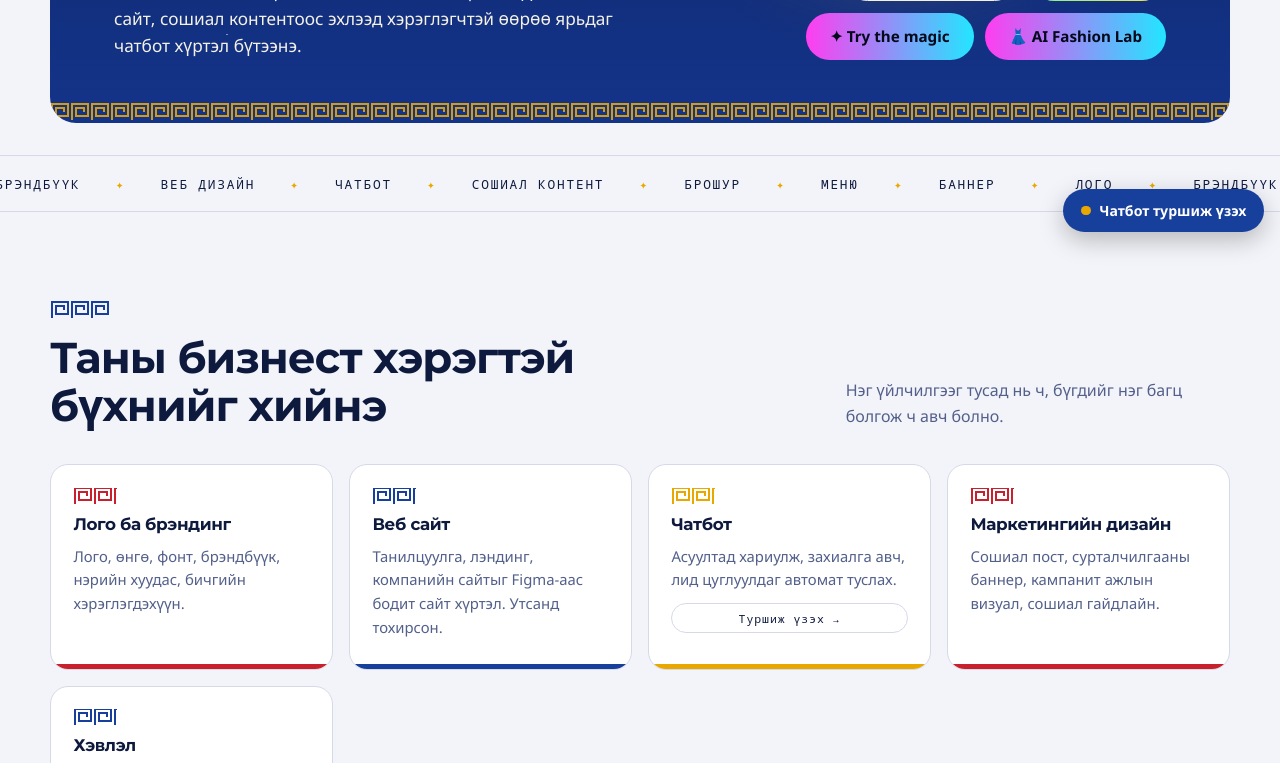
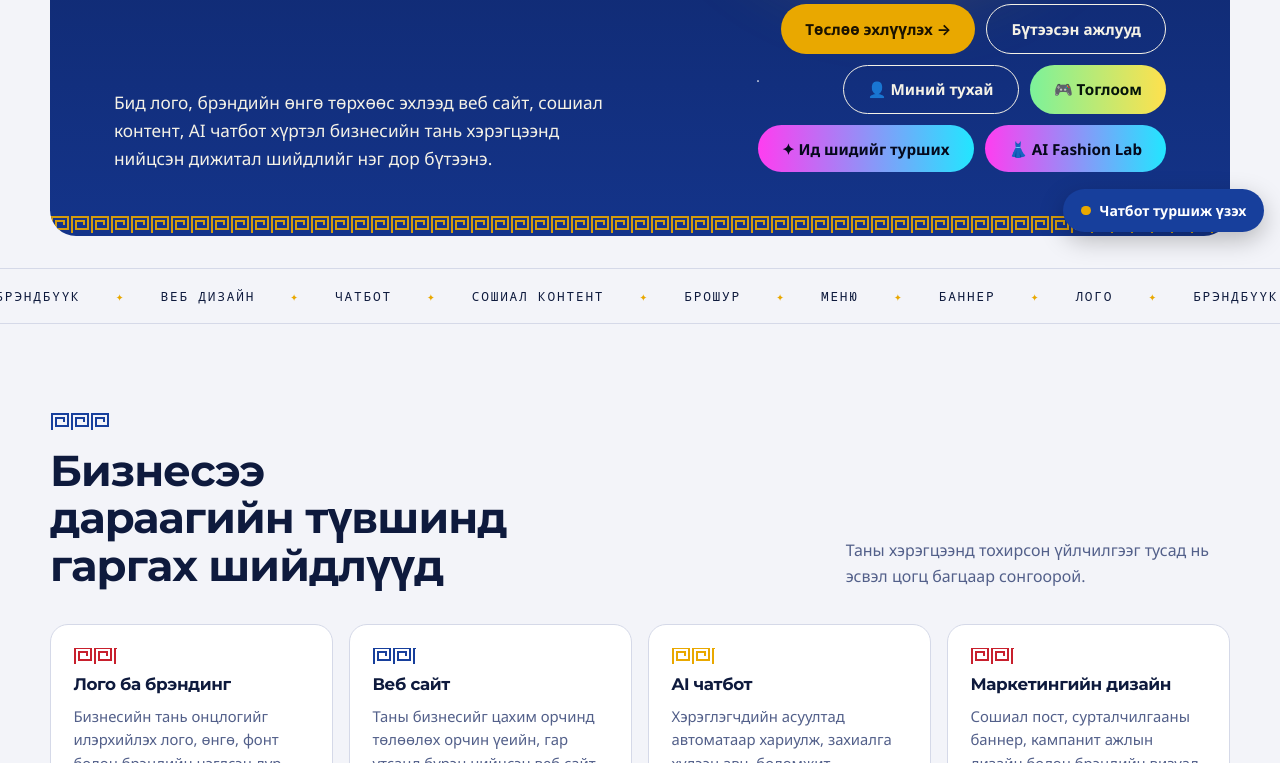
Before and after one commit to JackProst247/JackProst247.github.io, a plain HTML site: page index.html in a window 1280 px wide. Shown: the part 552-1315 px from the top of the page. Drawn offline with Linux system fonts and the light colour scheme.

Commit message:
Mongolian copy refresh: hero, services, work, process, order form and result (#4)
Claude-Session: https://claude.ai/code/session_018hxmXD16VFsE1N6wnwVj8W

Co-authored-by: Claude <noreply@anthropic.com>

```diff
--- a/index.html
+++ b/index.html
@@ -97,6 +97,8 @@ nav.menu a:hover{color:var(--fg)}
 .sky .mono::before{content:"";width:2rem;height:1px;background:var(--gold)}
 .sky h1{font-size:clamp(2.2rem,7.6vw,6rem);font-weight:900;max-width:15ch;position:relative}
 .sky h1 em{font-style:normal;color:var(--gold)}
+/* the Mongolian headline is a full sentence, so it runs smaller and wider than the English one */
+:lang(mn) .sky h1{font-size:clamp(1.9rem,4.6vw,3.7rem);max-width:15ch}
 .hero-foot{display:grid;grid-template-columns:minmax(0,1.1fr) minmax(0,1fr);gap:2rem;margin-top:2.2rem;align-items:end;position:relative}
 .hero-foot p{margin:0;max-width:52ch;font-size:1.08rem;color:var(--on-sky)}
 .cta{display:flex;gap:.7rem;flex-wrap:wrap;justify-content:flex-end}
@@ -841,28 +843,28 @@ footer .script2{font-family:var(--script);writing-mode:vertical-lr;color:var(--g
 var CONFIG={phone:"",email:"",telegram:"",facebook:"",instagram:"",endpoint:"https://jaybee.jakj8334.workers.dev"}; /* endpoint: Cloudflare Worker-ийн URL. Хоосон бол автомат илгээлт идэвхгүй. */
 
 var T={
-mn:{cb_open:"Чатбот туршиж үзэх",cb_sub:"ТУРШИЛТЫН ХУВИЛБАР",cb_note:"Жишээ бизнес, зохиомол мэдээлэл",cb_ph:"Асуултаа бичнэ үү…",cb_send:"Илгээх",cb_try:"Туршиж үзэх →",nav1:"Үйлчилгээ",nav2:"Ажлууд",nav3:"Явц",navcta:"Захиалах",eyebrow:"Дизайнер · Веб · Чатбот",
-h1:"Брэнд, сайт, <em>чатбот.</em> Нэг гараас.",
-lead:"Таны бизнесийн харагдах байдлыг лого, брэндбүүк, веб сайт, сошиал контентоос эхлээд хэрэглэгчтэй өөрөө ярьдаг чатбот хүртэл бүтээнэ.",
-cta1:"Захиалга өгөх →",cta2:"Ажлуудыг үзэх",
-s_h:"Таны бизнест хэрэгтэй бүхнийг хийнэ",s_p:"Нэг үйлчилгээг тусад нь ч, бүгдийг нэг багц болгож ч авч болно.",
-s1t:"Лого ба брэндинг",s1d:"Лого, өнгө, фонт, брэндбүүк, нэрийн хуудас, бичгийн хэрэглэгдэхүүн.",
-s2t:"Веб сайт",s2d:"Танилцуулга, лэндинг, компанийн сайтыг Figma-аас бодит сайт хүртэл. Утсанд тохирсон.",
-s3t:"Чатбот",s3d:"Асуултад хариулж, захиалга авч, лид цуглуулдаг автомат туслах.",
-s4t:"Маркетингийн дизайн",s4d:"Сошиал пост, сурталчилгааны баннер, кампанит ажлын визуал, сошиал гайдлайн.",
-s5t:"Хэвлэл",s5d:"Брошур, меню, постер, каталог. Хэвлэхэд бэлэн файлаар.",
-w_h:"Сүүлийн ажлууд",w_p:"Зочид буудал, барилга, эрүүл мэнд, сургалт, үйлдвэрлэл зэрэг салбарын төслүүд.",w_more:"Behance дээр бүгдийг үзэх ↗",f_all:"Бүгд",f_brand:"Брэнд",f_web:"Веб",f_print:"Хэвлэл",f_design:"Дизайн",
-p_h:"Захиалгаас хүлээлгэн өгөх хүртэл",
-p1t:"Брийф",p1d:"Та хэрэгцээгээ доорх маягтаар илгээнэ. Би асуулт тодруулж, хугацаа үнийг тохирно.",
-p2t:"Концепт",p2d:"Чиглэл, өнгө, жишээ дэлгэцүүдийг санал болгоно. Та сонгоно.",
-p3t:"Дизайн",p3d:"Сонгосон чиглэлээр бүрэн дизайныг хийж, засвар хийнэ.",
-p4t:"Хүлээлгэн өгөх",p4d:"Бэлэн файл, сайт эсвэл чатботыг ашиглах заавартай нь хүлээлгэн өгнө.",
-o_eye:"Захиалга",o_h:"Төслөө <em>ярилцъя</em>",o_p:"Маягтыг бөглөхөд таны брийф бэлэн болно. Telegram-аар шууд илгээж эсвэл хуулж өөр суваг руу явуулна. Нэг ажлын өдрийн дотор хариулна.",
-f_svc:"Юу хэрэгтэй вэ",f_bud:"Төсөв",f_when:"Хугацаа",f_det:"Төслийн тухай",f_name:"Нэр",f_con:"Утас эсвэл холбоо барих хаяг",
-f_detph:"Бизнесийн чиглэл, зорилго, жишээ болгох сайт эсвэл брэнд...",f_go:"Брийф үүсгэх →",
+mn:{cb_open:"Чатбот туршиж үзэх",cb_sub:"ТУРШИЛТЫН ХУВИЛБАР",cb_note:"Жишээ бизнес, зохиомол мэдээлэл",cb_ph:"Асуултаа бичнэ үү…",cb_send:"Илгээх",cb_try:"Туршиж үзэх →",nav1:"Үйлчилгээ",nav2:"Ажлууд",nav3:"Явц",navcta:"Захиалах",eyebrow:"Брэнд · Веб · Дижитал шийдэл",
+h1:"Санааг тань <em>брэнд болгож,</em> бизнесийг тань цахимд хөгжүүлье.",
+lead:"Бид лого, брэндийн өнгө төрхөөс эхлээд веб сайт, сошиал контент, AI чатбот хүртэл бизнесийн тань хэрэгцээнд нийцсэн дижитал шийдлийг нэг дор бүтээнэ.",
+cta1:"Төслөө эхлүүлэх →",cta2:"Бүтээсэн ажлууд",
+s_h:"Бизнесээ дараагийн түвшинд гаргах шийдлүүд",s_p:"Таны хэрэгцээнд тохирсон үйлчилгээг тусад нь эсвэл цогц багцаар сонгоорой.",
+s1t:"Лого ба брэндинг",s1d:"Бизнесийн тань онцлогийг илэрхийлэх лого, өнгө, фонт болон брэндийн нэгдсэн дүр төрхийг бүтээнэ.",
+s2t:"Веб сайт",s2d:"Таны бизнесийг цахим орчинд төлөөлөх орчин үеийн, гар утсанд бүрэн нийцсэн веб сайт хөгжүүлнэ.",
+s3t:"AI чатбот",s3d:"Хэрэглэгчдийн асуултад автоматаар хариулж, захиалга хүлээн авч, боломжит харилцагчдыг бүртгэх ухаалаг туслах бүтээнэ.",
+s4t:"Маркетингийн дизайн",s4d:"Сошиал пост, сурталчилгааны баннер, кампанит ажлын дизайн болон брэндийн визуал шийдлийг боловсруулна.",
+s5t:"Хэвлэлийн дизайн",s5d:"Брошур, меню, постер, каталог зэрэг хэвлэлийн эх бэлтгэлийг мэргэжлийн түвшинд гүйцэтгэнэ.",
+w_h:"Бидний бүтээсэн ажлууд",w_p:"Өөр өөр салбарын бизнесүүдэд зориулан бүтээсэн дизайн, веб сайт болон дижитал шийдлүүдтэй танилцаарай.",w_more:"Behance дээр бүгдийг үзэх ↗",f_all:"Бүгд",f_brand:"Брэнд",f_web:"Веб",f_print:"Хэвлэл",f_design:"Дизайн",
+p_h:"Санаанаас бодит төсөл хүртэл",
+p1t:"Танилцах",p1d:"Та төслийнхөө зорилго, хэрэгцээ, хүсэлтийг бидэнд илгээнэ. Бид ярилцаж, ажлын хүрээ, хугацаа, үнийг тохирно.",
+p2t:"Чиглэл тодорхойлох",p2d:"Таны зорилгод нийцсэн бүтээлч санаа, дизайн концепц болон шийдлүүдийг боловсруулж санал болгоно.",
+p3t:"Бүтээх",p3d:"Сонгосон концепцын дагуу дизайныг боловсруулж, шаардлагатай засвар, сайжруулалтыг хийнэ.",
+p4t:"Хүлээлгэн өгөх",p4d:"Бэлэн болсон бүтээл, веб сайт эсвэл системийг ашиглах зааврын хамт хүлээлгэн өгнө.",
+o_eye:"Захиалга",o_h:"Таны дараагийн санааг <em>хамтдаа</em> бүтээе.",o_p:"Төслийнхөө талаар бидэнд ярьж өгөөрэй. Таны хэрэгцээг сонсож, тохирох шийдэл болон үнийн саналыг хүргүүлэхэд бэлэн байна. Маягтыг бөглөсний дараа мэдээллээ Telegram-аар шууд илгээх боломжтой. Бид ажлын нэг өдрийн дотор хариу өгнө.",
+f_svc:"Танд ямар үйлчилгээ хэрэгтэй вэ?",f_bud:"Төслийн төсөв",f_when:"Хэрэгжүүлэх хугацаа",f_det:"Төслийн дэлгэрэнгүй мэдээлэл",f_name:"Таны нэр",f_con:"Холбоо барих утас эсвэл хаяг",
+f_detph:"Бизнесийн чиглэл, зорилго, жишээ болгох сайт эсвэл брэнд...",f_go:"Төслийн мэдээлэл үүсгэх →",
 b0:"Хараахан мэдэхгүй",w0:"Уян хатан",w1:"Яаралтай, 1 долоо хоног",w2:"2–4 долоо хоног",w3:"1–2 сар",
-r_ok:"Брийф бэлэн боллоо.",r_tg:"Telegram-аар илгээх ↗",r_copy:"Хуулах",r_edit:"Засах",
-r_p_tg:"Telegram товчийг дарахад чат нээгдэж, брийф бөглөгдсөн байна. Хэрэв бөглөгдөөгүй бол хуулаад наана уу.",
+r_ok:"Таны төслийн мэдээлэл бэлэн боллоо.",r_tg:"Telegram-аар илгээх",r_copy:"Хуулах",r_edit:"Засах",
+r_p_tg:"Telegram товчийг дарахад чат нээгдэж, төслийн мэдээлэл бөглөгдсөн байна. Хэрэв бөглөгдөөгүй бол хуулаад наана уу.",
 r_p_no:"Доорх текстийг хуулаад зүүн талын сувгийн аль нэгээр илгээнэ үү.",
 copied:"Хуулагдлаа",copyfail:"Текстийг сонгож хуулна уу",
 m_close:"Хаах",m_lock_t:"Нууцлагдсан",m_lock_d:"Компанийн дотоод нууц тул код болон дэлгэрэнгүйг нээлттэй харуулах боломжгүй.",m_soon:"Удахгүй нэмэгдэнэ",m_items:"зураг",m_behance:"Behance дээр үзэх ↗",
@@ -1279,7 +1281,7 @@ en:{hi:"Hi! I'm the demo bot of “Demo Cafe”. How can I help?",
 })();
 
 /* ---------- Try the magic: зурах · ид шид · хувцас турших ---------- */
-Object.assign(T.mn,{mg_btn:"✦ Try the magic",mg_sub:"ХУРУУГААР ЗУР · ИД ШИД · ХУВЦАС ТУРШИХ",mg_h:"Хэрхэн тоглох вэ",
+Object.assign(T.mn,{mg_btn:"✦ Ид шидийг турших",mg_sub:"ХУРУУГААР ЗУР · ИД ШИД · ХУВЦАС ТУРШИХ",mg_h:"Хэрхэн тоглох вэ",
  mg_t_draw:"✎ Зурах",mg_t_spell:"✦ Ид шид",mg_t_wear:"👕 Хувцас турших",
  mg_1:"Долоовор хуруугаа өргөж зур",mg_2:"Хоёр хуруу өргөвөл зөөнө, өнгө сонгоно",mg_3:"Алгаа 1 секунд барьвал цэвэрлэнэ",
  mg_s1:"Алгаа дэлгэвэл ид шидийн хүрээ гарна",mg_s2:"Долоовор хуруугаараа оч цацруулж зур",mg_s3:"Хоёр гараа хоёуланг нь ашиглаж болно",
```
